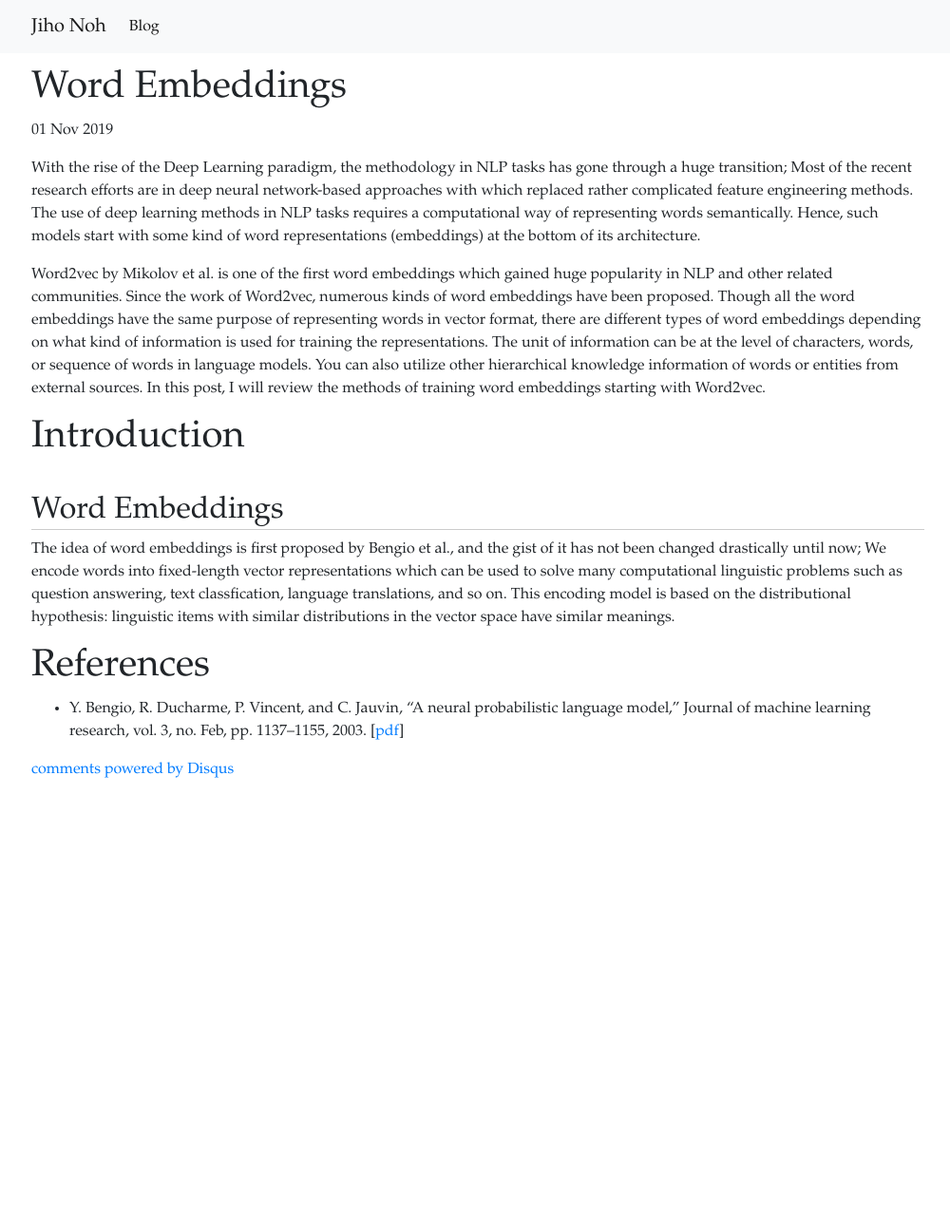
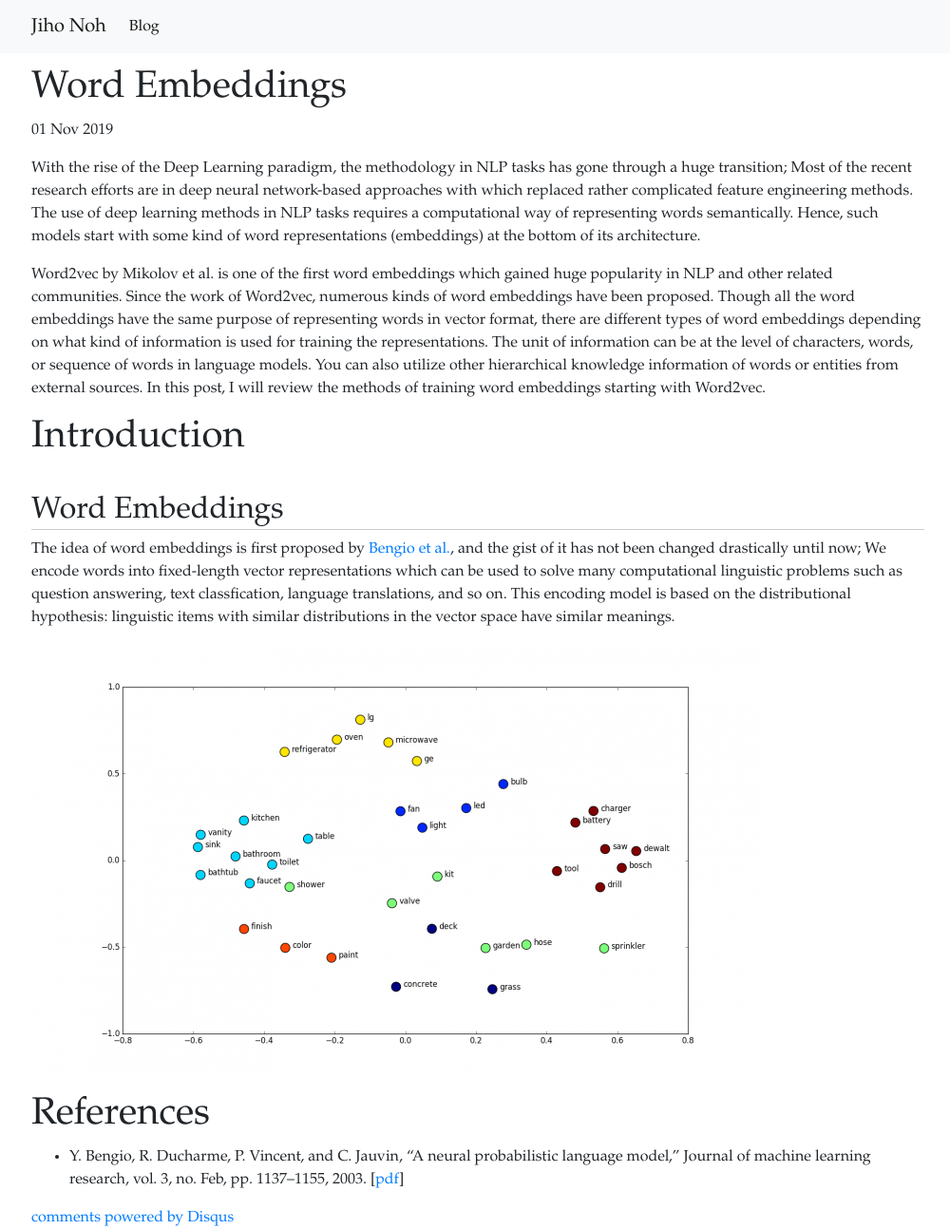
Before and after one commit to romanegloo/romanegloo.github.io, a Jekyll site: the page built from _posts/2019-11-01-word-embeddings.md, in a window 1280 px wide. Shown: the whole page at 95% size, without its empty margins (137-1137 px from the left). Built offline with Jekyll 4.4.1, drawn with Linux system fonts in a browser that asks for light colours; comment, search, counter and statistics services are not loaded; before the commit the page ends 900 px from its top, so only the background shows below that; some of the changed lines change nothing that is shown.

Commit message:
images in posts test

```diff
--- a/_posts/2019-11-01-word-embeddings.md
+++ b/_posts/2019-11-01-word-embeddings.md
@@ -27,14 +27,16 @@ training word embeddings starting with Word2vec.
 
 ## Word Embeddings
 
-The idea of word embeddings is first proposed by Bengio et al., and the gist of
-it has not been changed drastically until now; We encode words into
-fixed-length vector representations which can be used to solve many
-computational linguistic problems such as question answering, text
-classfication, language translations, and so on. This encoding model is based
-on the distributional hypothesis: linguistic items with similar distributions
-in the vector space have similar meanings.
+The idea of word embeddings is first proposed by [Bengio et
+al.](http://me.jiho.us/bookmarks.html), and the gist of it has not been changed
+drastically until now; We encode words into fixed-length vector representations
+which can be used to solve many computational linguistic problems such as
+question answering, text classfication, language translations, and so on. This
+encoding model is based on the distributional hypothesis: linguistic items with
+similar distributions in the vector space have similar meanings.
 
+![Word vectors in 2-dimensional; similar words have similar
+vectors](http://me.jiho.us/images/posts/word-vectors-2d.png)
 
 # References
 
```
Also changed, not shown: images/posts/word-vectors-2d.png (added).
